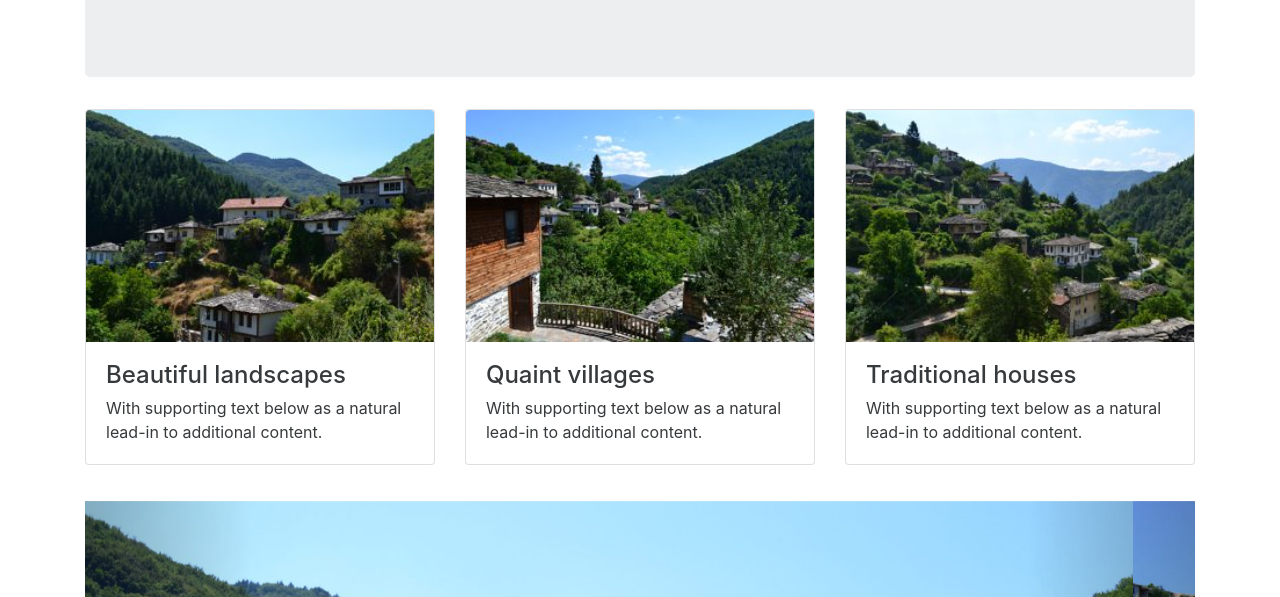
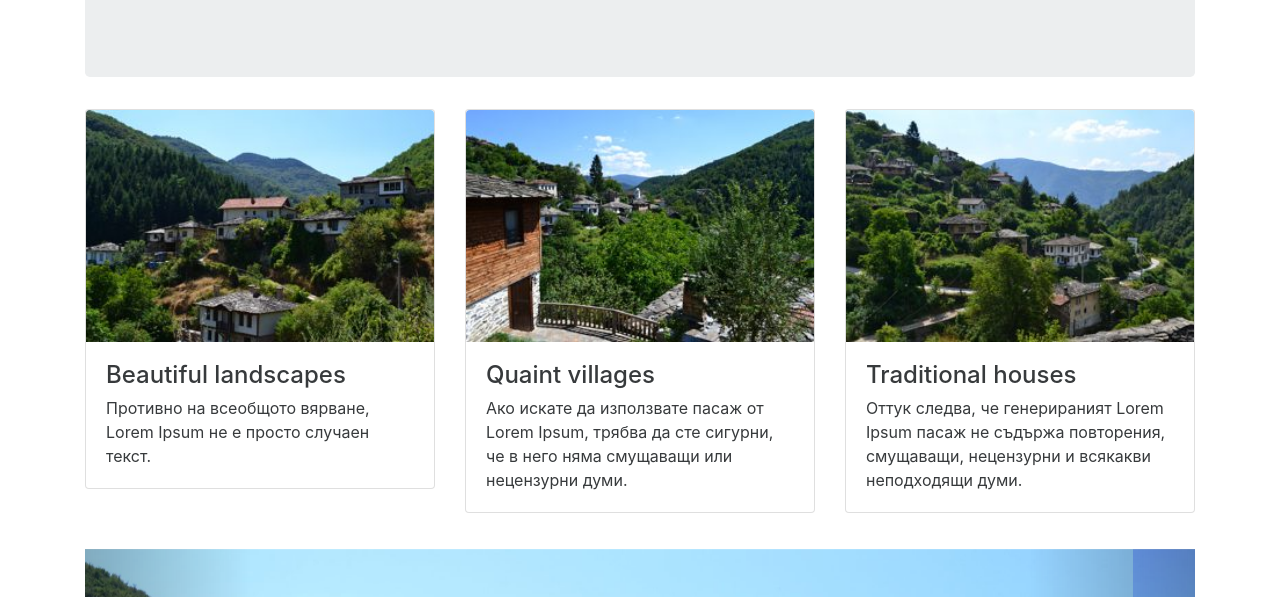
Before and after one commit to alanorth/kosovo-guest-house, a website: page index.html in a window 1280 px wide. Shown: the part 203-800 px from the top of the page. Drawn offline with Linux system fonts and the light colour scheme.

Commit message:
index.html: Add some Bulgarian text

```diff
--- a/index.html
+++ b/index.html
@@ -52,7 +52,7 @@
             <img class="card-img-top" src="img/card-magical.jpg" srcset="img/card-magical.jpg 1x, img/card-magical-2x.jpg 2x" alt="Magical">
             <div class="card-block">
               <h4>Beautiful landscapes</h4>
-              <p class="card-text">With supporting text below as a natural lead-in to additional content.</p>
+              <p class="card-text">Противно на всеобщото вярване, Lorem Ipsum не е просто случаен текст.</p>
             </div>
           </div>
         </div>
@@ -62,7 +62,7 @@
             <img class="card-img-top" src="img/card-inspiring.jpg" srcset="img/card-inspiring.jpg 1x, img/card-inspiring-2x.jpg 2x" alt="Inspiring">
             <div class="card-block">
               <h4>Quaint villages</h4>
-              <p class="card-text">With supporting text below as a natural lead-in to additional content.</p>
+              <p class="card-text">Ако искате да използвате пасаж от Lorem Ipsum, трябва да сте сигурни, че в него няма смущаващи или нецензурни думи.</p>
             </div>
           </div>
         </div>
@@ -72,7 +72,7 @@
             <img class="card-img-top" src="img/card-beautiful.jpg" srcset="img/card-beautiful.jpg 1x, img/card-beautiful-2x.jpg 2x" alt="Beautiful">
             <div class="card-block">
               <h4>Traditional houses</h4>
-              <p class="card-text">With supporting text below as a natural lead-in to additional content.</p>
+              <p class="card-text">Оттук следва, че генерираният Lorem Ipsum пасаж не съдържа повторения, смущаващи, нецензурни и всякакви неподходящи думи.</p>
             </div>
           </div>
         </div>
```
